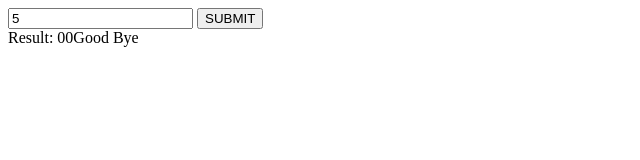
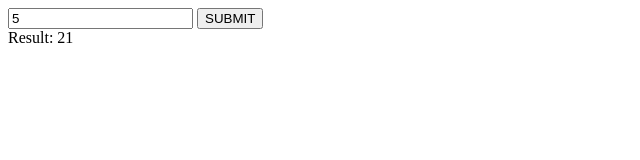
Before and after one commit to Achalfullstackdeveloper/nodejs, a plain HTML site: page include.html in a window 1280 px wide. Both pictures are taken after typing "5" into the empty fields and a click on the button "SUBMIT". Shown: the full height of the page, 0-640 px from the left. Drawn offline with Linux system fonts and the light colour scheme.

Commit message:
Add files via upload

```diff
--- a/include.html
+++ b/include.html
@@ -109,12 +109,126 @@
         //             console.log(ans);
         //             document.getElementById("output").innerHTML = "Result: " + ans;
         //         }
-        function practise() {
-            const str = "Good Bye";
-            const ans = str.padStart(10, "0")
-            console.log(ans);
-            document.getElementById("output").innerHTML = "Result: " + ans;
+        // function practise() {
+        //     const str = "Good Bye";
+        //     const ans = str.padStart(10, "0")
+        //     console.log(ans);
+        //     document.getElementById("output").innerHTML = "Result: " + ans;
+        // }
+        // function practise() {
+        //     let num = -10;
+        //     let a = Math.abs(num)
+        //     console.log(a);
+        //     document.getElementById("output").innerHTML = "Result: " + a;
+        // }
+
+        // function practise() {
+        //     let num = 8.7;
+        //     let a = Math.round(num)
+        //      console.log(a);
+        //     document.getElementById("output").innerHTML = "Result: " + a;
+        // }
+
+        //     let a = parseInt(num)
+        //     let b = num - a
+        //     if (b < 0.5) {
+        //        document.getElementById("output").innerHTML = "Result: " + a;
+        //     } else {
+
+        //          document.getElementById("output").innerHTML = "Result: " + a+1;
+        //     }
+
+        //     document.getElementById("output").innerHTML = "Result: " + a;
+        // }
+        // function practise() {
+        //     let num = -8.7;
+        //     let a = Math.ceil(num)
+        //     console.log(a);
+        //     document.getElementById("output").innerHTML = "Result: " + a;
+        // }
+
+        // function practise() {
+        //     let num = -16.95;
+        //     let a = Math.floor(num)
+        //     console.log(a);
+        //     document.getElementById("output").innerHTML = "Result: " + a;
+        // }
+        //  function practise() {
+        //     let a =[1,2,3,4,5]
+        //    let b =  Math.max(1,2,3,4,5)
+        //      console.log(b);
+        //     document.getElementById("output").innerHTML = "Result: " + b;
+
+        //  }
+        // function practise() {
+        //     let a = 64
+        //     let b = Math.sqrt(64)
+        //     console.log(b);
+        //     document.getElementById("output").innerHTML = "Result: " + b;
+
+        // }
+        //  function practise() {
+        //     let a = 64
+        //     let b = Math.cbrt(64)
+        //     console.log(b);
+        //     document.getElementById("output").innerHTML = "Result: " + b;
+
+        // }
+        //  function practise() {
+        //     let num = -16.85;
+        //     let a = Math.trunc(num)
+        //     console.log(a);
+        //     document.getElementById("output").innerHTML = "Result: " + a;
+        // }
+        // function practise() {
+        //     let num = document.getElementById("input1").value;
+        //     if (num < 0) {
+
+        //             document.getElementById("output").innerHTML = "-1";
+        //             alert(" you enter a positive number :"+num)
+        //             console.log("-1");
+        //         }else if (num > 0) {
+        //             document.getElementById("output").innerHTML = "1";
+        //              alert("you enter a negative number :"+num)
+        //             console.log("1");
+
+        //         } else {
+        //             document.getElementById("output").innerHTML = "0";
+        //               alert("you enter a nuetral number :"+num)
+        //             console.log("0");
+
+        //         }
+        //     }
+        // function practise() {
+        //     let num = 8;
+        //     let power = 2;
+        //     let result = 1
+        //     let i = 1;
+        //     while (i <= power) {
+        //         result = result * num;
+        //         i++
+        //     }
+        //     console.log("ans:"+result)
+        // }
+        //  function practise() {
+        //     // let num = -16.85;
+        //     let a = Math.pow(16,2)
+        //     console.log(a);
+        //     document.getElementById("output").innerHTML = "Result: " + a;
+        // }
+         function practise() {
+            let b = Math.random();
+            let newNum = b * 100;
+            let result = Math.floor(newNum);
+            console.log(result);
+            document.getElementById("output").innerHTML = "Result: " + result;
         }
+        //   function practise() {
+        //     // let num = -16.85;
+        //     let a = Math.sign(16)
+        //     console.log(a);
+        //     document.getElementById("output").innerHTML = "Result: " + a;
+        // }
 
     </script>
 </body>
```
